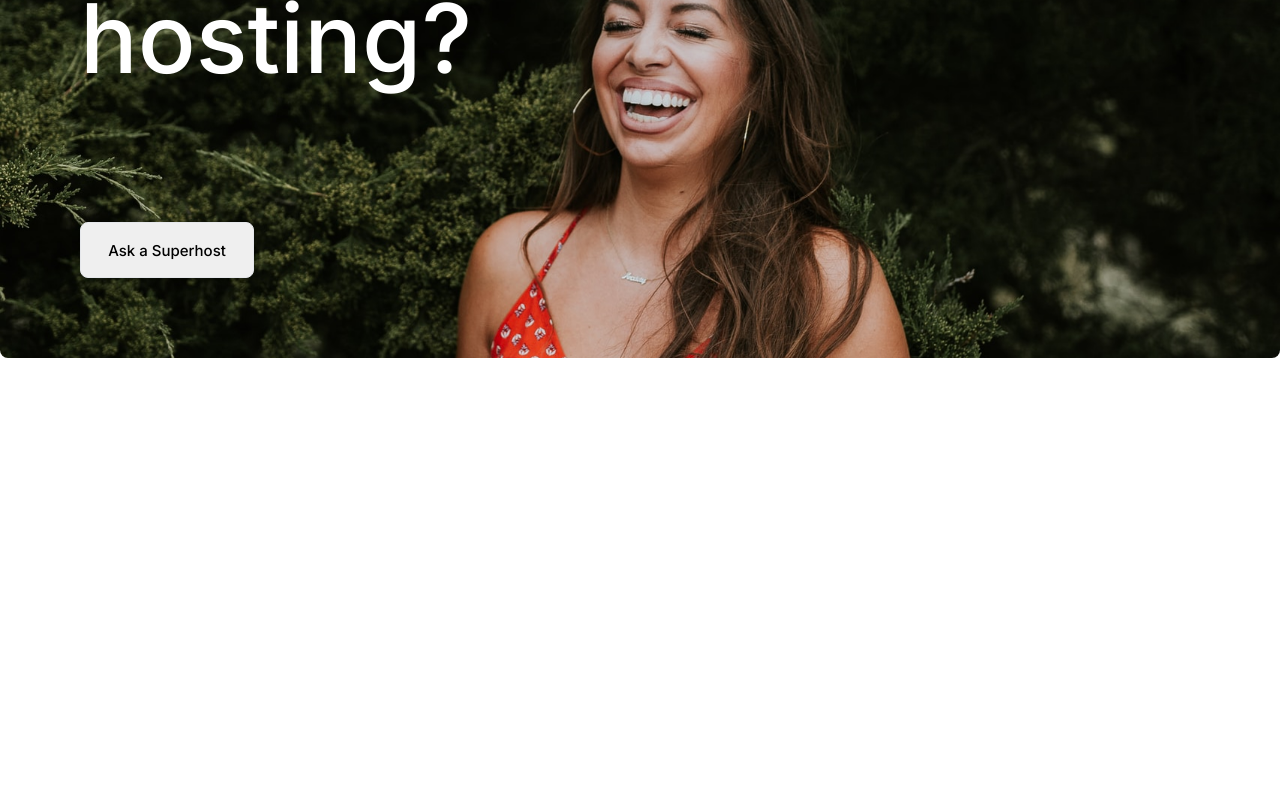
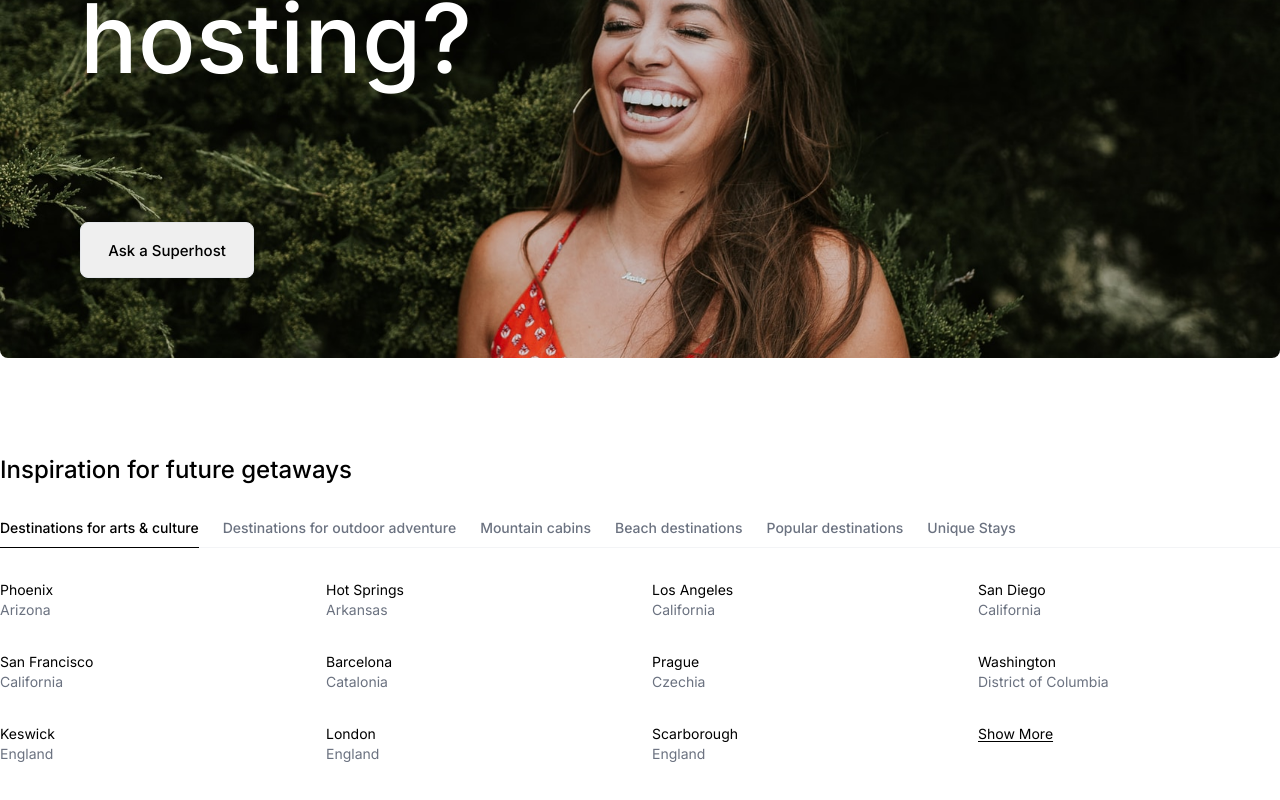
Before and after one commit to ByeongGwan-Seo/react-practice-aribnb, a Next.js app: page / in a window 1280 px wide. Shown: the part 3114-3914 px from the top of the page. Before the commit the page ends 3568 px from the top, so only its background shows below. Built offline with nearby package versions, Linux system fonts and the light colour scheme.

Commit message:
inspiration prefooter done

```diff
--- a/src/components/inspiration/Inspiration.tsx
+++ b/src/components/inspiration/Inspiration.tsx
@@ -3,6 +3,7 @@ import InspirationCitycard from "./InspirationCitycard";
 import InspirationExpCard from "./InspirationExpCard";
 import InspirationGiftCard from "./InspirationGiftCard";
 import InspirationAskHost from "./InspirationAskHost";
+import Prefooter from "./pre-footer/PreFooter";
 
 const Inspiration: React.FC = () => {
   return (
@@ -59,6 +60,7 @@ const Inspiration: React.FC = () => {
           askBtnTxt="Ask a Superhost"
           askDesc="Questions about hosting?"
         />
+        <Prefooter />
       </div>
     </>
   );
--- /dev/null
+++ b/src/components/inspiration/pre-footer/Cell.tsx
@@ -0,0 +1,17 @@
+import React from "react";
+
+export interface PrefooterCellProps {
+  title: string;
+  subtitle: string;
+}
+
+const Cell: React.FC<PrefooterCellProps> = ({ title, subtitle }) => {
+  return (
+    <div className="prefooter-cell">
+      <p className="prefooter-cell-title">{title}</p>
+      <p className="prefooter-cell-subtitle">{subtitle}</p>
+    </div>
+  );
+};
+
+export default Cell;
--- /dev/null
+++ b/src/components/inspiration/pre-footer/Header.tsx
@@ -0,0 +1,30 @@
+import React, { useState } from "react";
+
+const PrefooterHeader: React.FC = () => {
+  const prefooterHeaderData = [
+    "Destinations for arts & culture",
+    "Destinations for outdoor adventure",
+    "Mountain cabins",
+    "Beach destinations",
+    "Popular destinations",
+    "Unique Stays",
+  ];
+
+  const [activeTab, setActiveTab] = useState(0);
+
+  return (
+    <div className="prefooter-header-container">
+      {prefooterHeaderData.map((data, index) => (
+        <p
+          key={index}
+          onClick={() => setActiveTab(index)}
+          className={activeTab === index ? "active-tab" : "inactive-tab"}
+        >
+          {data}
+        </p>
+      ))}
+    </div>
+  );
+};
+
+export default PrefooterHeader;
--- /dev/null
+++ b/src/components/inspiration/pre-footer/PreFooter.tsx
@@ -0,0 +1,40 @@
+import React from "react";
+import PrefooterRow from "./Row";
+import PrefooterHeader from "./Header";
+
+const Prefooter: React.FC = () => {
+  const prefooterData = [
+    [
+      { title: "Phoenix", subtitle: "Arizona" },
+      { title: "Hot Springs", subtitle: "Arkansas" },
+      { title: "Los Angeles", subtitle: "California" },
+      { title: "San Diego", subtitle: "California" },
+    ],
+    [
+      { title: "San Francisco", subtitle: "California" },
+      { title: "Barcelona", subtitle: "Catalonia" },
+      { title: "Prague", subtitle: "Czechia" },
+      { title: "Washington", subtitle: "District of Columbia" },
+    ],
+    [
+      { title: "Keswick", subtitle: "England" },
+      { title: "London", subtitle: "England" },
+      { title: "Scarborough", subtitle: "England" },
+      { title: "Show More", subtitle: "" },
+    ],
+  ];
+
+  return (
+    <>
+      <div className="prefooter-container">
+        <h1>Inspiration for future getaways</h1>
+        <PrefooterHeader />
+        {prefooterData.map((row, rowIndex) => (
+          <PrefooterRow key={rowIndex} cells={row} />
+        ))}
+      </div>
+    </>
+  );
+};
+
+export default Prefooter;
--- /dev/null
+++ b/src/components/inspiration/pre-footer/Row.tsx
@@ -0,0 +1,35 @@
+import React from "react";
+import Cell, { PrefooterCellProps } from "./Cell";
+
+interface PrefooterRowProps {
+  cells: PrefooterCellProps[];
+}
+
+const PrefooterRow: React.FC<PrefooterRowProps> = ({ cells }) => {
+  return (
+    <div className="prefooter-row">
+      {cells.map((cell, index) => {
+        const isLastRow =
+          index === cells.length - 1 && cell.title === "Show More";
+        return (
+          <div
+            key={index}
+            className={
+              isLastRow ? "prefooter-cell show-more" : "prefooter-cell"
+            }
+            onClick={() => isLastRow && alert("Show More Clicked!")}
+            style={
+              isLastRow
+                ? { textDecoration: "underline", cursor: "pointer" }
+                : {}
+            }
+          >
+            <Cell {...cell} />
+          </div>
+        );
+      })}
+    </div>
+  );
+};
+
+export default PrefooterRow;
--- a/src/pages/_app.tsx
+++ b/src/pages/_app.tsx
@@ -8,6 +8,9 @@ import "../styles/inspiration/inspiration.css";
 import "../styles/inspiration/expcard.css";
 import "../styles/inspiration/giftcard.css";
 import "../styles/inspiration/askhost.css";
+import "../styles/inspiration/prefooter/prefootercell.css";
+import "../styles/inspiration/prefooter/prefooterrow.css";
+import "../styles/inspiration/prefooter/prefooterheader.css";
 
 function MyApp({ Component, pageProps }: AppProps) {
   return <Component {...pageProps} />;
--- a/src/styles/inspiration/inspiration.css
+++ b/src/styles/inspiration/inspiration.css
@@ -21,3 +21,19 @@
   flex-direction: row;
   gap: 24px;
 }
+
+.prefooter-container {
+  display: flex;
+  flex-direction: column;
+  gap: 32px;
+}
+
+.prefooter-container h1 {
+  font-family: Inter;
+  font-size: 24px;
+  font-weight: 500;
+  line-height: 32px;
+  text-align: left;
+  text-underline-position: from-font;
+  text-decoration-skip-ink: none;
+}
--- /dev/null
+++ b/src/styles/inspiration/prefooter/prefootercell.css
@@ -0,0 +1,31 @@
+.prefooter-cell {
+  flex: 1;
+  min-width: calc((1280px - (24px * 3)) / 4);
+  max-width: calc((1280px - (24px * 3)) / 4);
+  height: auto;
+  display: flex;
+  flex-direction: column;
+  box-sizing: border-box;
+  text-align: flex-start;
+}
+
+.prefooter-cell-title {
+  font-family: Inter;
+  font-size: 14px;
+  font-weight: 400;
+  line-height: 20px;
+  text-align: left;
+  text-underline-position: from-font;
+  text-decoration-skip-ink: none;
+}
+
+.prefooter-cell-subtitle {
+  font-family: Inter;
+  font-size: 14px;
+  font-weight: 400;
+  line-height: 20px;
+  text-align: left;
+  text-underline-position: from-font;
+  text-decoration-skip-ink: none;
+  color: #6b7280;
+}
--- /dev/null
+++ b/src/styles/inspiration/prefooter/prefooterheader.css
@@ -0,0 +1,31 @@
+.prefooter-header-container {
+  display: flex;
+  gap: 24px;
+  padding-bottom: 10px;
+  box-shadow: 0px -1px 0px 0px #f3f4f6 inset;
+}
+
+.prefooter-header-container p {
+  font-family: Inter;
+  font-size: 14px;
+  font-weight: 500;
+  line-height: 20px;
+  text-align: left;
+  text-underline-position: from-font;
+  text-decoration-skip-ink: none;
+}
+
+.active-tab {
+  font-weight: bold;
+  box-shadow: 0px -1px 0px 0px #000000 inset;
+  cursor: pointer;
+  padding-bottom: 10px;
+  margin-bottom: -10px;
+}
+
+.inactive-tab {
+  color: #6b7280;
+  cursor: pointer;
+  padding-bottom: 10px;
+  margin-bottom: -10px;
+}
--- /dev/null
+++ b/src/styles/inspiration/prefooter/prefooterrow.css
@@ -0,0 +1,6 @@
+.prefooter-row {
+  width: 100%;
+  height: auto;
+  display: flex;
+  justify-content: space-between;
+}
```
